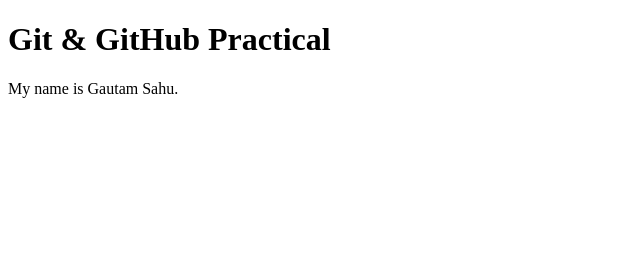
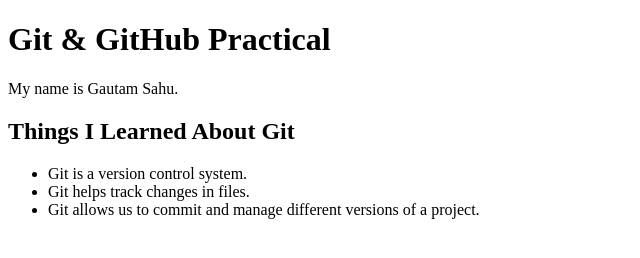
Before and after one commit to Gautam-Sahu903/git-github-practical, a plain HTML site: page index.html in a window 1280 px wide. Shown: the whole page, without its empty margins (0-640 px from the left). Drawn offline with Linux system fonts and the light colour scheme.

Commit message:
Update Git learning section

```diff
--- a/index.html
+++ b/index.html
@@ -8,5 +8,12 @@
     <h1>Git & GitHub Practical</h1>
     <p>My name is Gautam Sahu.</p>
 
+    <h2>Things I Learned About Git</h2>
+    <ul>
+        <li>Git is a version control system.</li>
+        <li>Git helps track changes in files.</li>
+        <li>Git allows us to commit and manage different versions of a project.</li>
+    </ul>
+
 </body>
 </html>
```
